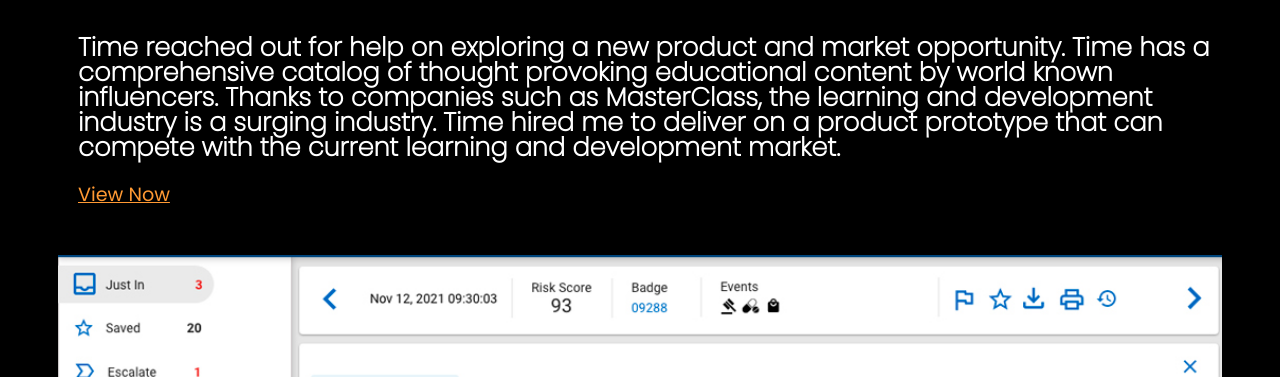
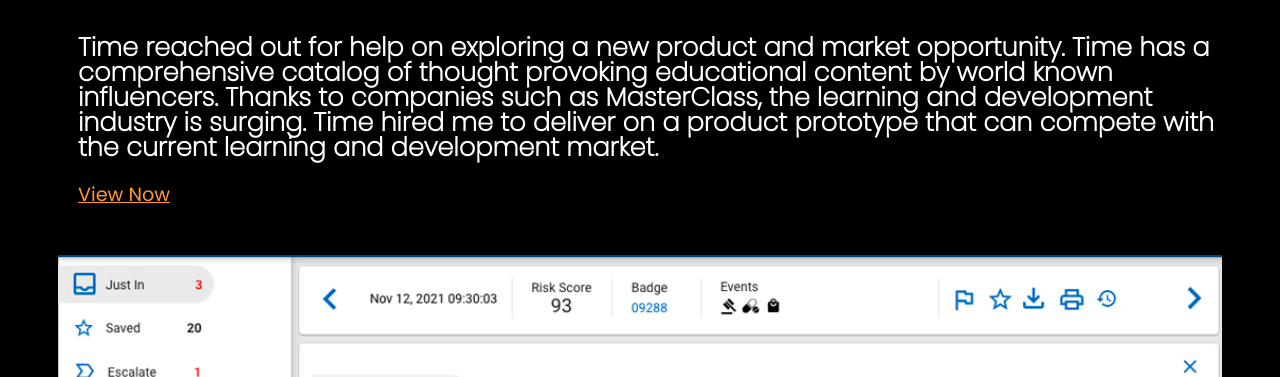
Before and after one commit to anthonycintron/anthonycintron.github.io, a plain HTML site: page portfolio/product-design/case-studies/index.html in a window 1280 px wide. Shown: the part 723-1100 px from the top of the page. Drawn offline with Linux system fonts and the light colour scheme; files whose address does not match are found by name; a web font is replaced by a local one.

Commit message:
Update index.html

```diff
--- a/portfolio/product-design/case-studies/index.html
+++ b/portfolio/product-design/case-studies/index.html
@@ -38,7 +38,7 @@
       <img class="thumbnail column" src="../../../images/portfolio/product-design/case-studies/time/time-list-thumbnail.jpg"/>
       <div class="descriptionContainer column">
         <h3 class="title">Time</h3>
-        <h3 class="shortDescription">Time reached out for help on exploring a new product and market opportunity. Time has a comprehensive catalog of thought provoking educational content by world known influencers. Thanks to companies such as MasterClass, the learning and development industry is a surging industry. Time hired me to deliver on a product prototype that can compete with the current learning and development market.</h3>
+        <h3 class="shortDescription">Time reached out for help on exploring a new product and market opportunity. Time has a comprehensive catalog of thought provoking educational content by world known influencers. Thanks to companies such as MasterClass, the learning and development industry is surging. Time hired me to deliver on a product prototype that can compete with the current learning and development market.</h3>
         <a href="detail.html" class="viewBtn">View Now</a>
       </div>
 
```
